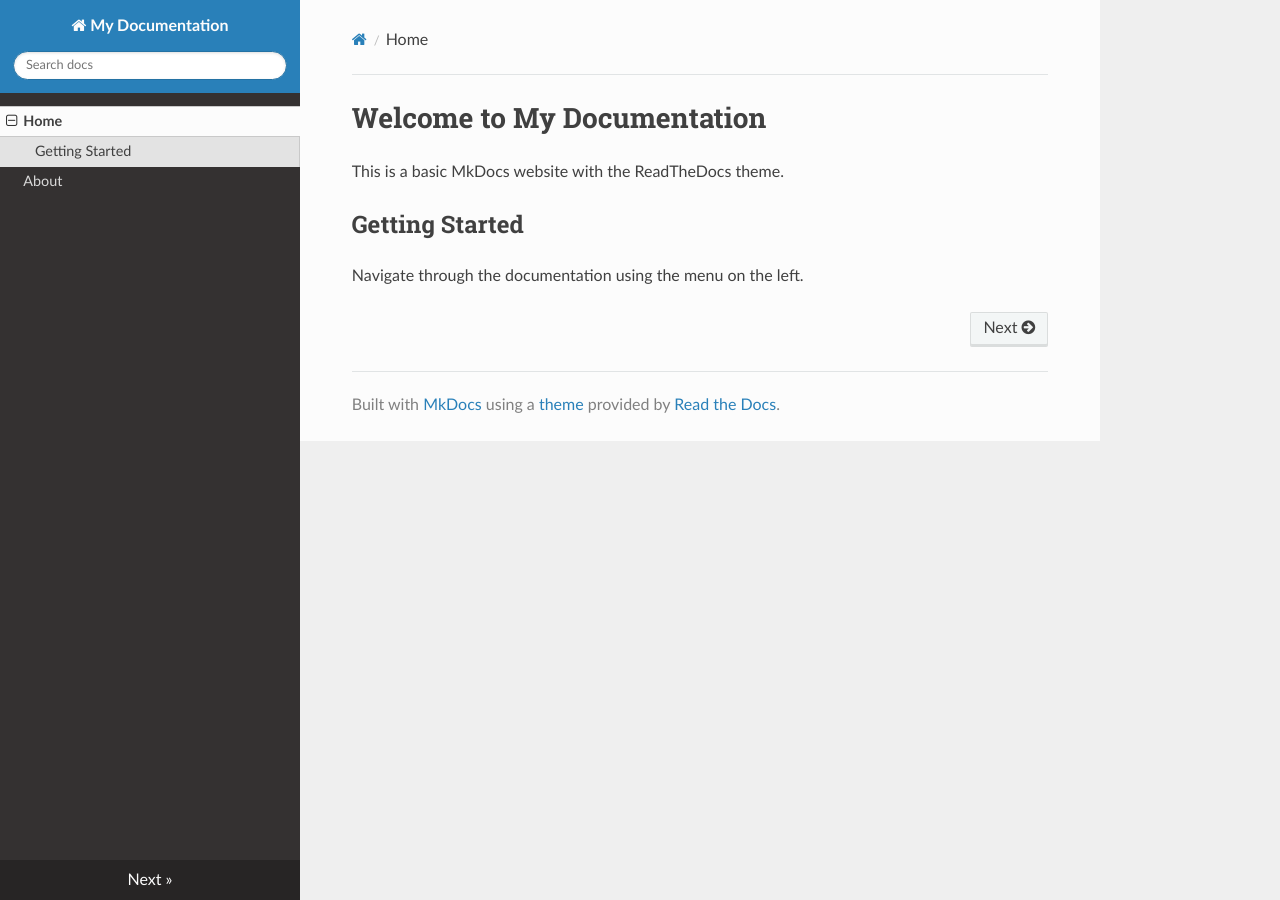
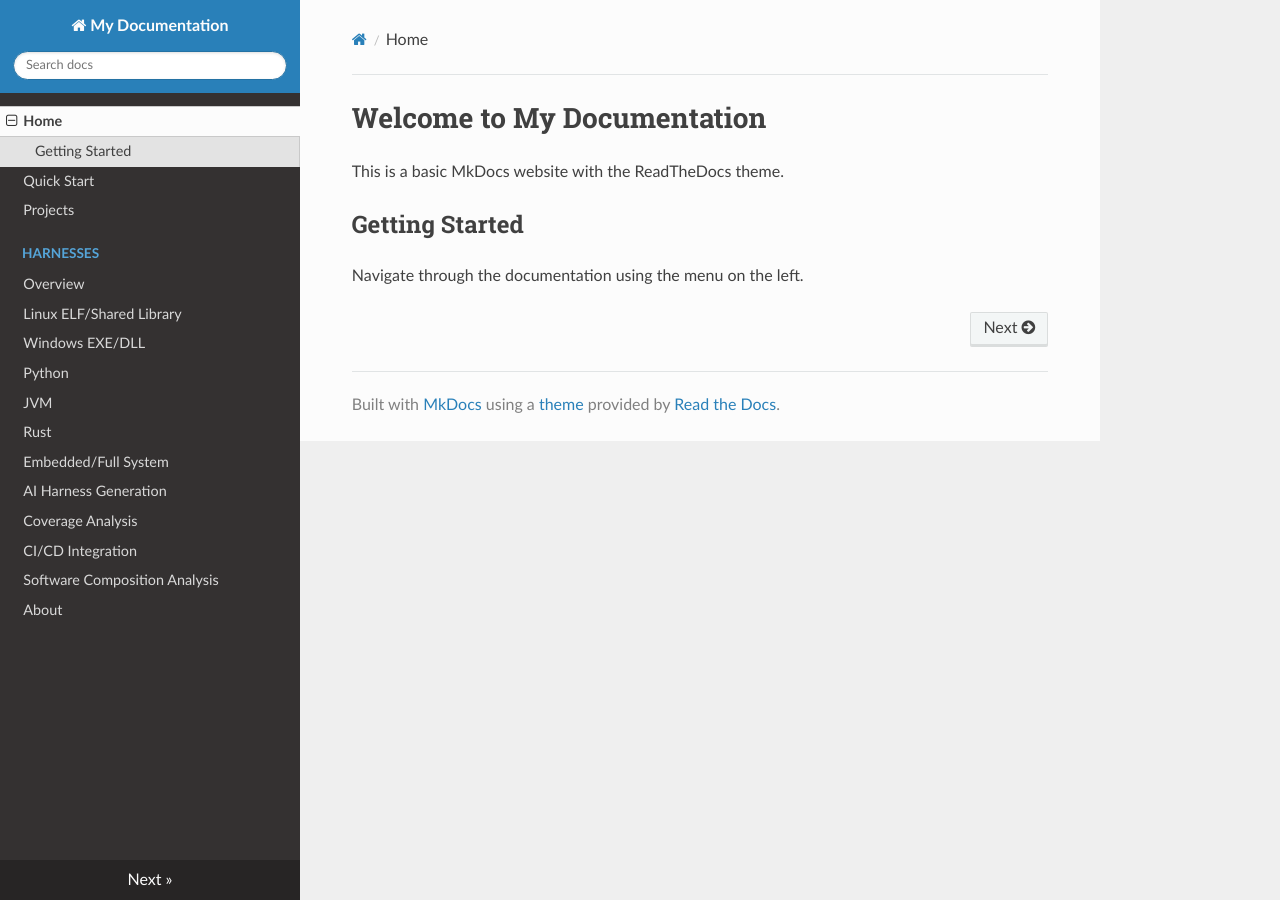
Before and after one commit to fuz-zone/public-docs, an MkDocs documentation site: the page built from docs/index.md, in a window 1280 px wide. Built offline with MkDocs 1.6.1, drawn with Linux system fonts in a browser that asks for light colours; nearby versions of some CDN libraries.

Commit message:
docs: Add documentation structure for Projects, Harnesses, and related topics

```diff
--- a/mkdocs.yml
+++ b/mkdocs.yml
@@ -3,4 +3,18 @@ theme:
   name: readthedocs
 nav:
   - Home: index.md
+  - Quick Start: quick-start.md
+  - Projects: projects.md
+  - Harnesses:
+    - Overview: harnesses/index.md
+    - Linux ELF/Shared Library: harnesses/linux.md
+    - Windows EXE/DLL: harnesses/windows.md
+    - Python: harnesses/python.md
+    - JVM: harnesses/jvm.md
+    - Rust: harnesses/rust.md
+    - Embedded/Full System: harnesses/embedded.md
+    - AI Harness Generation: harnesses/ai-generation.md
+  - Coverage Analysis: coverage-analysis.md
+  - CI/CD Integration: ci-cd.md
+  - Software Composition Analysis: sca.md
   - About: about.md
```
Also changed, not shown: docs/ci-cd.md (added, +9 -0 lines), docs/coverage-analysis.md (added, +9 -0 lines), docs/harnesses/ai-generation.md (added, +9 -0 lines), docs/harnesses/embedded.md (added, +9 -0 lines), docs/harnesses/index.md (added, +9 -0 lines), docs/harnesses/jvm.md (added, +9 -0 lines), docs/harnesses/linux.md (added, +9 -0 lines), docs/harnesses/python.md (added, +9 -0 lines), docs/harnesses/rust.md (added, +9 -0 lines), docs/harnesses/windows.md (added, +9 -0 lines), docs/projects.md (added, +9 -0 lines), docs/quick-start.md (added, +9 -0 lines), docs/sca.md (added, +9 -0 lines).
